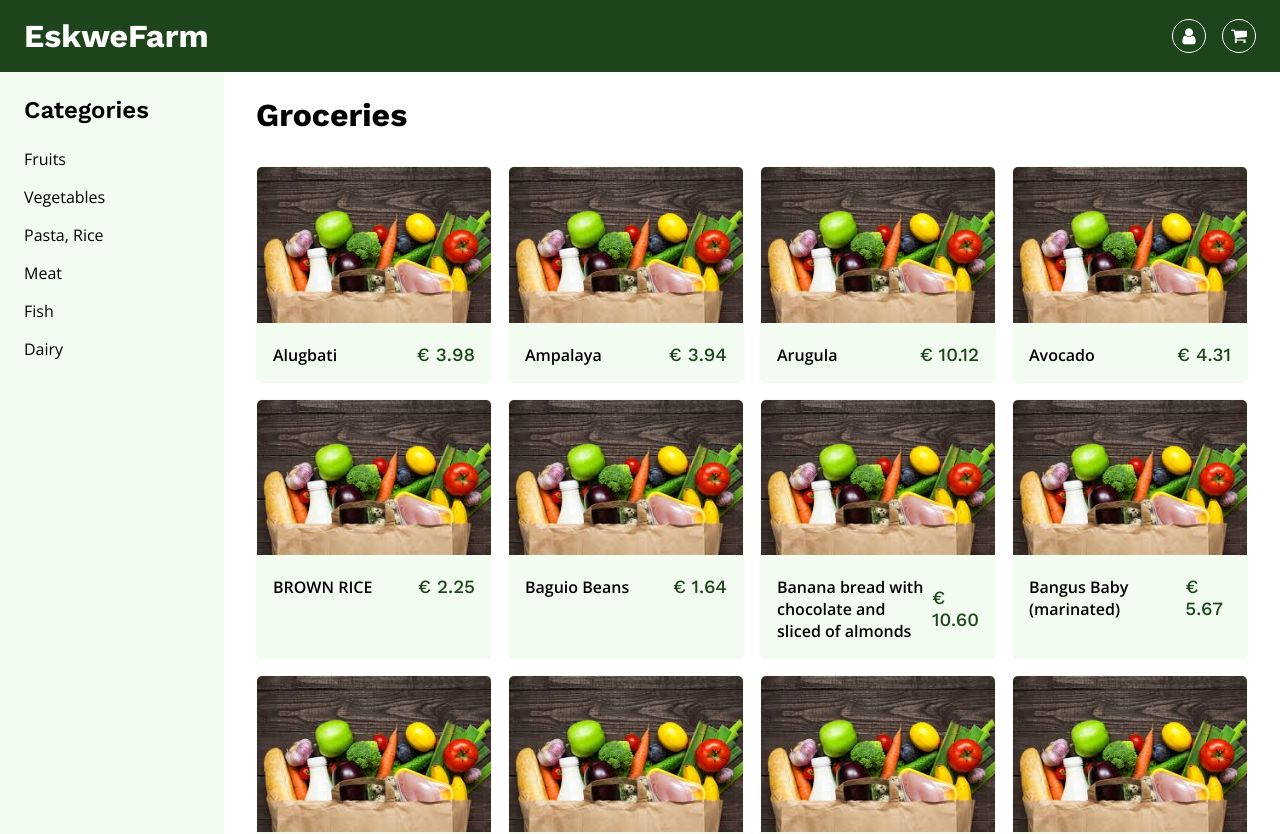
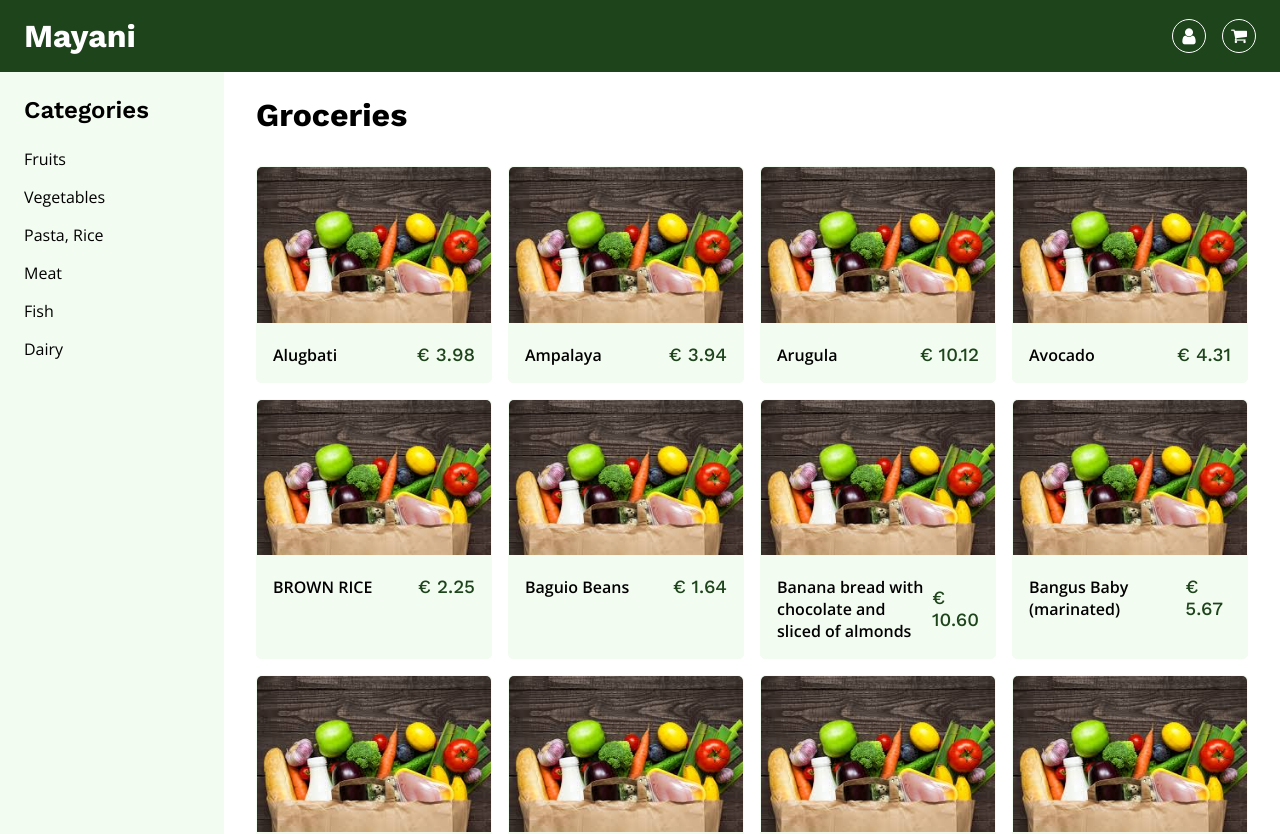
Before and after one commit to realistix30/Recommender-App-Sample, a React (Create React App) app in the folder example-recommender-app-master/: page / in a window 1280 px wide. Shown: the top 834 px of the page. Built offline with nearby package versions, Linux system fonts and the light colour scheme.

Commit message:
changed header name

```diff
--- a/example-recommender-app-master/public/index.html
+++ b/example-recommender-app-master/public/index.html
@@ -5,9 +5,9 @@
     <link rel="icon" href="%PUBLIC_URL%/favicon.ico" />
     <meta name="viewport" content="width=device-width, initial-scale=1" />
     <meta name="theme-color" content="#000000" />
-    <meta name="description" content="EskweFarm" />
+    <meta name="description" content="Mayani" />
     <link rel="manifest" href="%PUBLIC_URL%/manifest.json" />
-    <title>EskweFarm</title>
+    <title>Mayani</title>
   </head>
   <body>
     <noscript>You need to enable JavaScript to run this app.</noscript>
--- a/example-recommender-app-master/src/components/Header/Header.js
+++ b/example-recommender-app-master/src/components/Header/Header.js
@@ -9,7 +9,7 @@ const Header = () => {
   return (
     <header className="header">
       <h1>
-        <Link to="/">EskweFarm</Link>
+        <Link to="/">Mayani</Link>
       </h1>
       <div>
         <IconButton icon="icon-user" className="header__button" />
```
